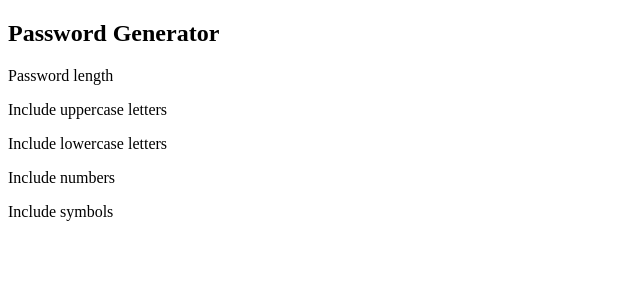
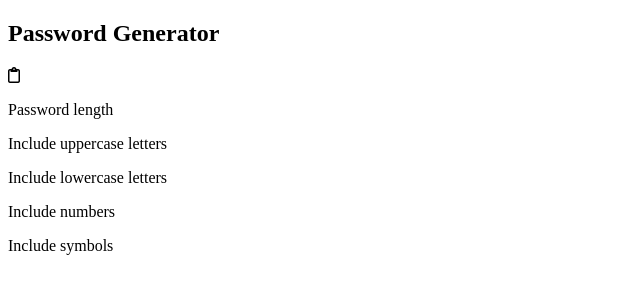
Before and after one commit to aassmm9/Ahmed_Assem---JsMiniProjet----PasswordGenerator, a plain HTML site: page index.html in a window 1280 px wide. Shown: the whole page, without its empty margins (0-640 px from the left). Drawn offline with Linux system fonts and the light colour scheme.

Commit message:
Rajout du stickers 'copy'

```diff
--- a/index.html
+++ b/index.html
@@ -17,7 +17,7 @@
         <div class="inpute1">
 
             <div id="copyDiv">
-
+                <i id="copyLogo" class="fa-regular fa-clipboard"></i>
             </div>
         </div>
         <div class="text">
```
